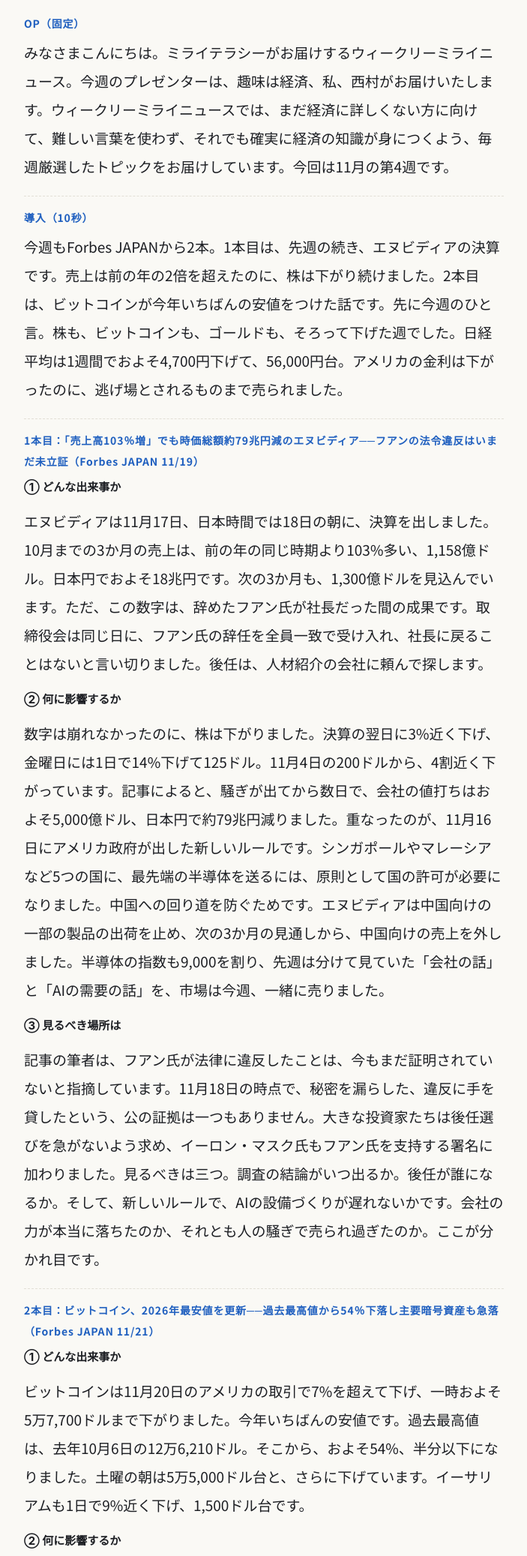
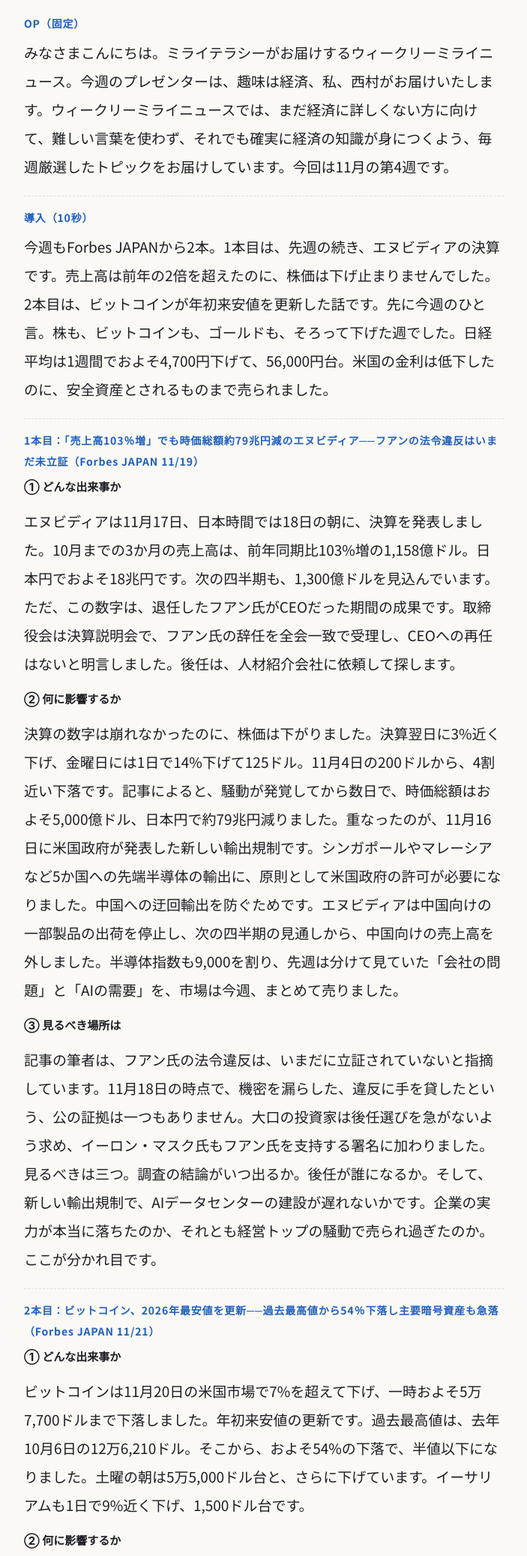
Before and after one commit to aialphabase/ai-dx-roi-preview, a plain HTML site: page projects/mirai-ops/scripts/ep36.html in a window 1280 px wide. Shown: the part 125-2200 px from the top of the page at 75% size, without its empty margins (288-991 px from the left). Drawn offline with Linux system fonts and the light colour scheme.

Commit message:
mirai: 第36回 台本の用語を一般的な市場用語に（ep36.html）
Co-Authored-By: Claude Opus 5.5 <noreply@anthropic.com>

```diff
--- a/projects/mirai-ops/scripts/ep36.html
+++ b/projects/mirai-ops/scripts/ep36.html
@@ -44,23 +44,23 @@ summary{cursor:pointer}
 <p>みなさまこんにちは。ミライテラシーがお届けするウィークリーミライニュース。今週のプレゼンターは、趣味は経済、私、西村がお届けいたします。ウィークリーミライニュースでは、まだ経済に詳しくない方に向けて、難しい言葉を使わず、それでも確実に経済の知識が身につくよう、毎週厳選したトピックをお届けしています。今回は11月の第4週です。</p>
 </section>
 <section id="s1"><h2>導入（10秒）</h2>
-<p>今週もForbes JAPANから2本。1本目は、先週の続き、エヌビディアの決算です。売上は前の年の2倍を超えたのに、株は下がり続けました。2本目は、ビットコインが今年いちばんの安値をつけた話です。先に今週のひと言。株も、ビットコインも、ゴールドも、そろって下げた週でした。日経平均は1週間でおよそ4,700円下げて、56,000円台。アメリカの金利は下がったのに、逃げ場とされるものまで売られました。</p>
+<p>今週もForbes JAPANから2本。1本目は、先週の続き、エヌビディアの決算です。売上高は前年の2倍を超えたのに、株価は下げ止まりませんでした。2本目は、ビットコインが年初来安値を更新した話です。先に今週のひと言。株も、ビットコインも、ゴールドも、そろって下げた週でした。日経平均は1週間でおよそ4,700円下げて、56,000円台。米国の金利は低下したのに、安全資産とされるものまで売られました。</p>
 </section>
 <section id="s2"><h2>1本目：「売上高103％増」でも時価総額約79兆円減のエヌビディア──フアンの法令違反はいまだ未立証（Forbes JAPAN 11/19）</h2>
 <p class="num"><b>① どんな出来事か</b></p>
-<p>エヌビディアは11月17日、日本時間では18日の朝に、決算を出しました。10月までの3か月の売上は、前の年の同じ時期より103%多い、1,158億ドル。日本円でおよそ18兆円です。次の3か月も、1,300億ドルを見込んでいます。ただ、この数字は、辞めたフアン氏が社長だった間の成果です。取締役会は同じ日に、フアン氏の辞任を全員一致で受け入れ、社長に戻ることはないと言い切りました。後任は、人材紹介の会社に頼んで探します。</p>
+<p>エヌビディアは11月17日、日本時間では18日の朝に、決算を発表しました。10月までの3か月の売上高は、前年同期比103%増の1,158億ドル。日本円でおよそ18兆円です。次の四半期も、1,300億ドルを見込んでいます。ただ、この数字は、退任したフアン氏がCEOだった期間の成果です。取締役会は決算説明会で、フアン氏の辞任を全会一致で受理し、CEOへの再任はないと明言しました。後任は、人材紹介会社に依頼して探します。</p>
 <p class="num"><b>② 何に影響するか</b></p>
-<p>数字は崩れなかったのに、株は下がりました。決算の翌日に3%近く下げ、金曜日には1日で14%下げて125ドル。11月4日の200ドルから、4割近く下がっています。記事によると、騒ぎが出てから数日で、会社の値打ちはおよそ5,000億ドル、日本円で約79兆円減りました。重なったのが、11月16日にアメリカ政府が出した新しいルールです。シンガポールやマレーシアなど5つの国に、最先端の半導体を送るには、原則として国の許可が必要になりました。中国への回り道を防ぐためです。エヌビディアは中国向けの一部の製品の出荷を止め、次の3か月の見通しから、中国向けの売上を外しました。半導体の指数も9,000を割り、先週は分けて見ていた「会社の話」と「AIの需要の話」を、市場は今週、一緒に売りました。</p>
+<p>決算の数字は崩れなかったのに、株価は下がりました。決算翌日に3%近く下げ、金曜日には1日で14%下げて125ドル。11月4日の200ドルから、4割近い下落です。記事によると、騒動が発覚してから数日で、時価総額はおよそ5,000億ドル、日本円で約79兆円減りました。重なったのが、11月16日に米国政府が発表した新しい輸出規制です。シンガポールやマレーシアなど5か国への先端半導体の輸出に、原則として米国政府の許可が必要になりました。中国への迂回輸出を防ぐためです。エヌビディアは中国向けの一部製品の出荷を停止し、次の四半期の見通しから、中国向けの売上高を外しました。半導体指数も9,000を割り、先週は分けて見ていた「会社の問題」と「AIの需要」を、市場は今週、まとめて売りました。</p>
 <p class="num"><b>③ 見るべき場所は</b></p>
-<p>記事の筆者は、フアン氏が法律に違反したことは、今もまだ証明されていないと指摘しています。11月18日の時点で、秘密を漏らした、違反に手を貸したという、公の証拠は一つもありません。大きな投資家たちは後任選びを急がないよう求め、イーロン・マスク氏もフアン氏を支持する署名に加わりました。見るべきは三つ。調査の結論がいつ出るか。後任が誰になるか。そして、新しいルールで、AIの設備づくりが遅れないかです。会社の力が本当に落ちたのか、それとも人の騒ぎで売られ過ぎたのか。ここが分かれ目です。</p>
+<p>記事の筆者は、フアン氏の法令違反は、いまだに立証されていないと指摘しています。11月18日の時点で、機密を漏らした、違反に手を貸したという、公の証拠は一つもありません。大口の投資家は後任選びを急がないよう求め、イーロン・マスク氏もフアン氏を支持する署名に加わりました。見るべきは三つ。調査の結論がいつ出るか。後任が誰になるか。そして、新しい輸出規制で、AIデータセンターの建設が遅れないかです。企業の実力が本当に落ちたのか、それとも経営トップの騒動で売られ過ぎたのか。ここが分かれ目です。</p>
 </section>
 <section id="s3"><h2>2本目：ビットコイン、2026年最安値を更新──過去最高値から54％下落し主要暗号資産も急落（Forbes JAPAN 11/21）</h2>
 <p class="num"><b>① どんな出来事か</b></p>
-<p>ビットコインは11月20日のアメリカの取引で7%を超えて下げ、一時およそ5万7,700ドルまで下がりました。今年いちばんの安値です。過去最高値は、去年10月6日の12万6,210ドル。そこから、およそ54%、半分以下になりました。土曜の朝は5万5,000ドル台と、さらに下げています。イーサリアムも1日で9%近く下げ、1,500ドル台です。</p>
+<p>ビットコインは11月20日の米国市場で7%を超えて下げ、一時およそ5万7,700ドルまで下落しました。年初来安値の更新です。過去最高値は、去年10月6日の12万6,210ドル。そこから、およそ54%の下落で、半値以下になりました。土曜の朝は5万5,000ドル台と、さらに下げています。イーサリアムも1日で9%近く下げ、1,500ドル台です。</p>
 <p class="num"><b>② 何に影響するか</b></p>
-<p>記事は、お金を引き揚げる動きが、株と暗号資産にそろって出たとしています。取引所バイナンスの共同創業者、チャンポン・ジャオ氏は、理由を三つ挙げました。ビットコインのETFから、お金が出ていっていること。10月29日にバイナンスが受けたサイバー攻撃など、安全への不安。そして、AIの会社アンソロピックの上場に参加するお金を作るために、売った人がいるのではないか、という推測です。もう一つ大事なのは、アメリカの10年の金利が、先週の5.15%から4.91%へ、5%を割ったことです。先週は「金利に負けた」ビットコインとゴールドが、今週は金利が下がっても売られました。ゴールドも3,515ドルと、1週間で1割近く下げています。</p>
+<p>記事は、リスク資産から資金を引き揚げる動きが、株と暗号資産にそろって出たとしています。取引所バイナンスの共同創業者、チャンポン・ジャオ氏は、理由を三つ挙げました。ビットコインETFからの資金流出。10月29日にバイナンスが受けたサイバー攻撃など、セキュリティへの不安。そして、AI企業アンソロピックのIPOに参加する資金を確保するための売りではないか、という推測です。もう一つ大事なのは、米10年債利回りが、先週の5.15%から4.91%へ、5%を割ったことです。先週は「金利上昇に負けた」ビットコインとゴールドが、今週は金利が低下しても売られました。ゴールドも3,515ドルと、1週間で1割近く下げています。</p>
 <p class="num"><b>③ 見るべき場所は</b></p>
-<p>先週、ビットコインは6万5,000ドルの近くで止まれるかを見ていました。答えは「止まれなかった」です。次は、5万ドル台で止まれるか、そしてETFからのお金の流出が止まるかです。金利が下がっても戻らないなら、今の売りの理由は金利ではなく、「とにかくお金を手元に戻したい」という気分です。来週は、月末のPCEという物価の数字、そして12月9日の米国の金融政策の会合へと続きます。気分が変わるきっかけが出るかを見る週です。</p>
+<p>先週、ビットコインは6万5,000ドル近辺で下げ止まれるかを見ていました。答えは「止まらなかった」です。次は、5万ドル台で下げ止まれるか、そしてETFからの資金流出が止まるかです。金利が下がっても戻らないなら、今の売りの理由は金利ではなく、現金化を急ぐ市場心理です。来週は、月末のPCE物価指数、そして12月9日のFOMCへと続きます。市場心理が変わるきっかけが出るかを見る週です。</p>
 </section>
 <section id="s4"><h2>AI分析へ（5秒）</h2>
 <p>ここからは、AIによる来週のシナリオ、強気・弱気・中立の3つです。</p>
```
